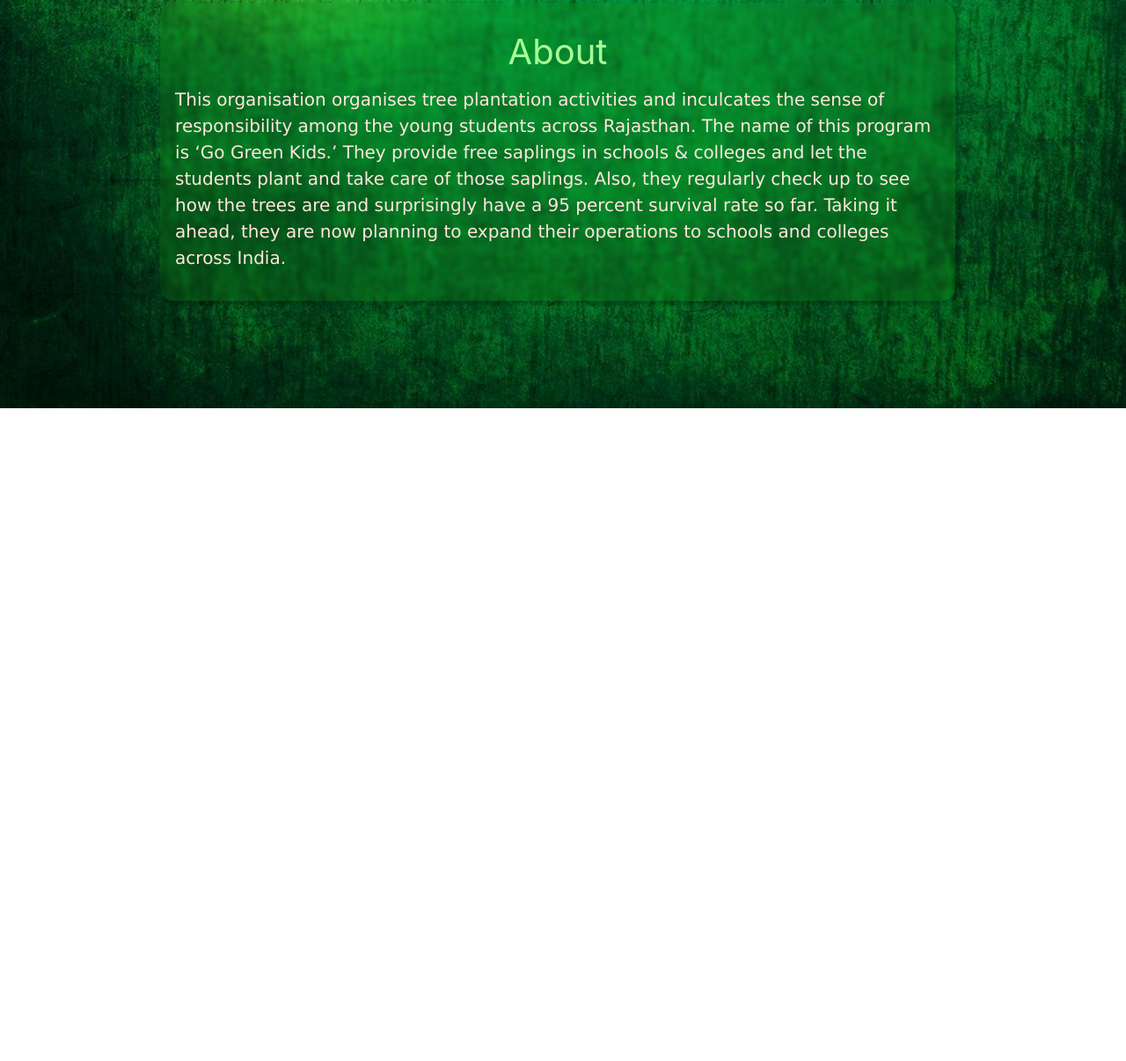
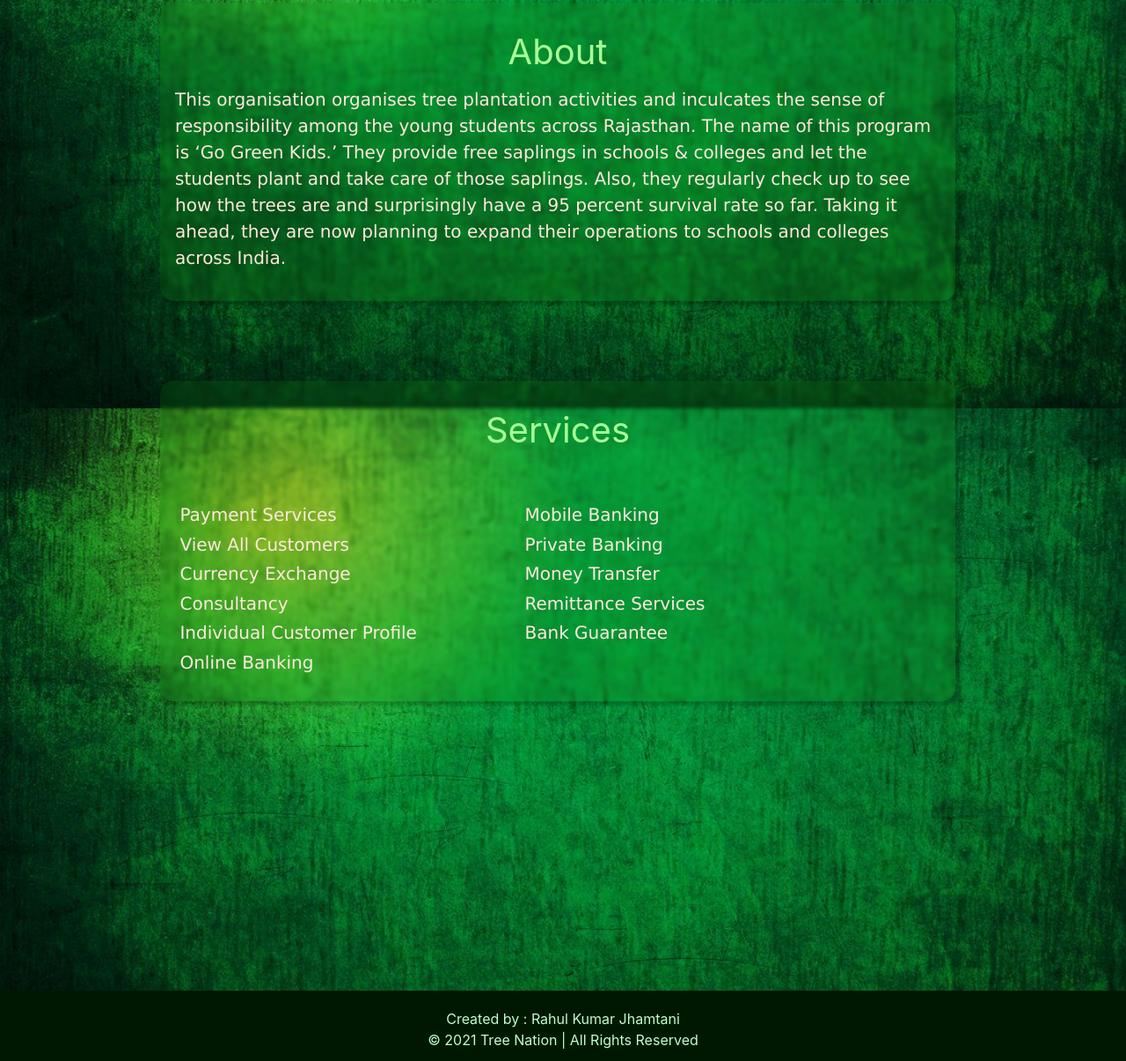
Before and after one commit to rahulkumarjhamtani/Trees-Nation, a plain HTML site: page index.html in a window 1280 px wide. Shown: the part 336-1542 px from the top of the page at 88% size. Before the commit the page ends 800 px from the top, so only its background shows below. Drawn offline with nearby package versions, Linux system fonts and the light colour scheme.

Commit message:
tree nation

```diff
--- a/assets/css/style.css
+++ b/assets/css/style.css
@@ -34,7 +34,7 @@
 {
     color:green;
 }
-.slogan, #about
+.slogan, #about, #services
 {
     width:70%;
     margin:auto;
@@ -46,23 +46,38 @@
     border-radius: 15px;
     transition: backdrop-filter 0.5s, box-shadow 0.5s, border-radius 0.5s;
 }
-.slogan:hover, #about:hover
+.slogan:hover, #about:hover, #services:hover
 {
     backdrop-filter: blur(8px);
     box-shadow: 8px 8px 8px 3px rgba(0, 0, 0, 0.2);
     border-radius: 40px;
 }
-.slogan h1, #about h1
+.slogan h1, #about h1, #services h1
 {
     text-align:center;
     font-size:40px;
     font-family: -apple-system, BlinkMacSystemFont, 'Segoe UI', Roboto, Oxygen, Ubuntu, Cantarell, 'Open Sans', 'Helvetica Neue', sans-serif;
     color:rgb(168, 253, 151);
 }
-#about p
+#about p, #services li
 {
     margin:1% 0.5% 1% 0.5%;
     font-size:20px;
     color:rgb(255, 231, 223);
     font-family:Verdana, Geneva, Tahoma, sans-serif;
 }
+
+/* Footer */
+#foot
+{
+    float: left;
+    width:100%;
+    color:rgb(190, 255, 202);
+    background-color: rgb(0, 24, 2);
+    margin-top:6%;
+    padding-top:20px;
+    height:80px;
+    text-align: center;
+    position:relative !important;
+    top:30vh !important;
+}
--- a/index.html
+++ b/index.html
@@ -51,15 +51,55 @@
 
       <div class="columns is-centered mr-0">
         <div class="is-8-desktop is-12-touch">
+
           <div id="about">
             <h1>About</h1>
             <p>This organisation organises tree plantation activities and inculcates the sense of responsibility among the young students across Rajasthan. The name of this program is ‘Go Green Kids.’ They provide free saplings in schools & colleges and let the students plant and take care of those saplings. Also, they regularly check up to see how the trees are and surprisingly have a 95 percent survival rate so far. Taking it ahead, they are now planning to expand their operations to schools and colleges across India.
             </p>
           </div>
+
+          <div id="services">
+            <h1 class="mb-6">Services</h1>
+            <div class="columns">
+              <div class="column is-5 mx-2">
+                <ul>
+                  <li>Payment Services</li>
+                  <li>View All Customers</li>
+                  <li>Currency Exchange</li>
+                  <li>Consultancy</li>
+                  <li>Individual Customer Profile</li>
+                  <li>Online Banking</li>
+                </ul>
+              </div>
+              <div class="column is-5 mx-2">
+                <ul>
+                  <li>Mobile Banking</li>
+                  <li>Private Banking</li>
+                  <li>Money Transfer</li>
+                  <li>Remittance Services</li>
+                  <li>Bank Guarantee</li>
+                </ul>
+              </div>
+            </div>
+          </div>
+
         </div>
     </div>
 
+      <div id="foot">
+    <footer class="page-footer">
+      <p class="copy footer-copyright text-center text-light">Created by : Rahul Kumar Jhamtani <br> &copy; 2021 Tree Nation | All Rights Reserved</p>
+    </footer>
+  </div>
 
 
 </body>
+  <script>
+      var burger=document.getElementsByClassName('navbar-burger')[0];
+      burger.addEventListener('click', (e)=>{
+          var navbar=document.getElementById(burger.dataset.target);
+          navbar.classList.toggle('is-active');
+          burger.classList.toggle('is-active');
+      });
+  </script>
 </html>
```
